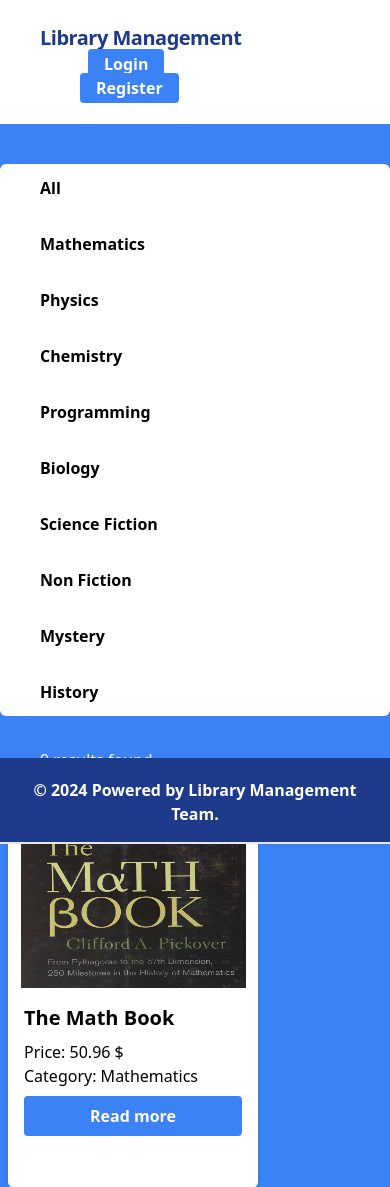
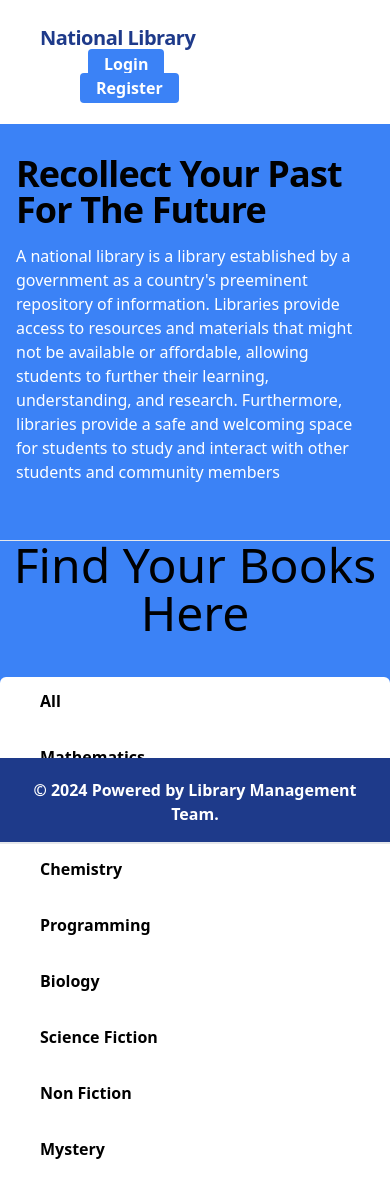
Before and after one commit to GitHub-Sanjit/national_library, a Django app: page / in a window 390 px wide. Shown: the top 1187 px of the page. Run offline with Django 4.2, Linux system fonts and the light colour scheme; data comes from the database, SQL or seed files in the repository; both versions use the stored data as it was after the commit.

Commit message:
Stuff section added

```diff
--- a/core/templates/base.html
+++ b/core/templates/base.html
@@ -21,6 +21,19 @@
     </head>
     <body class="bg-blue-500">
         {% include 'navbar.html' %}
+<section class="dark:bg-gray-900">
+    <div class="grid max-w-screen-xl px-4 py-8 mx-auto lg:gap-8 xl:gap-0 lg:py-16 lg:grid-cols-12">
+        <div class="mr-auto place-self-center lg:col-span-7">
+            <h1 class="max-w-2xl mb-4 text-4xl font-extrabold tracking-tight leading-none md:text-5xl xl:text-6xl dark:text-white">Recollect Your Past For The Future</h1>
+            <p class="max-w-2xl mb-6 font-light text-white lg:mb-8 md:text-lg lg:text-xl dark:text-gray-400">A national library is a library established by a government as a country's preeminent repository of information. Libraries provide access to resources and materials that might not be available or affordable, allowing students to further their learning, understanding, and research. Furthermore, libraries provide a safe and welcoming space for students to study and interact with other students and community members</p>
+
+        </div>
+        <div class="hidden lg:mt-0 lg:col-span-5 lg:flex">
+            <img class="rounded-xl" src="https://images.unsplash.com/photo-1481627834876-b7833e8f5570?q=80&w=1000&auto=format&fit=crop&ixlib=rb-4.0.3&ixid=M3wxMjA3fDB8MHxzZWFyY2h8Mnx8bGlicmFyeXxlbnwwfHwwfHx8MA%3D%3D">
+        </div>
+    </div>
+    <hr>
+</section>
         {% block body %}
             <div class="lg:container lg:mx-auto mb-20 " id="main">
                 {% include 'messages.html' %}
--- a/core/templates/index.html
+++ b/core/templates/index.html
@@ -3,6 +3,7 @@
 {% block content %}
 {% load static %}
 
+<h2 class="text-5xl text-center">Find Your Books Here</h2>
 <div class="flex flex-wrap">
     <div class="w-full md:w-1/4 lg:w-1/5 xl:w-1/6 mb-4">
         <div class="bg-white mt-10 rounded-md">
@@ -35,4 +36,56 @@
         </div>
     </div>
 </div>
+<hr>
+
+
+<h1 class="text-5xl text-center">Library Stuff Are Here To Help</h1>
+<div class="grid grid-cols-2 md:grid-cols-4 gap-4 p-10">
+    <div class="grid gap-4">
+        <div>
+            <img class="h-auto max-w-full rounded-lg" src="https://media.istockphoto.com/id/171577664/photo/female-business-professional-using-digital-tablet-isolated.jpg?s=612x612&w=0&k=20&c=bJeMDDwskQh2FE4DT_mzPz1N3OfNT1YIj2WdeNG4zEo=" alt="">
+        </div>
+        <div>
+            <img class="h-auto max-w-full rounded-lg" src="https://img.freepik.com/premium-photo/concept-business-young-man-standing-with-crossed-hands-against-white-background-smiling-cheery-camera_2221-8581.jpg" alt="">
+        </div>
+        <div>
+            <img class="h-auto max-w-full rounded-lg" src="https://media.istockphoto.com/id/1152213496/photo/smiling-smart-lady-working-in-prosperous-company.jpg?s=612x612&w=0&k=20&c=3v1p5v_eGRf-dbJof224_sneXt7Scvl295DPsGTm3Co=" alt="">
+        </div>
+    </div>
+    <div class="grid gap-4">
+        <div>
+            <img class="h-auto max-w-full rounded-lg" src="https://watermark.lovepik.com/photo/50770/3402.jpg_wh1200.jpg" alt="">
+        </div>
+        <div>
+            <img class="h-auto max-w-full rounded-lg" src="https://img.freepik.com/free-photo/successful-cute-businesswoman-with-crossed-arms-standing-white_186202-1938.jpg?size=626&ext=jpg&ga=GA1.1.632798143.1705536000&semt=ais" alt="">
+        </div>
+        <div>
+            <img class="h-auto max-w-full rounded-lg" src="https://stylesatlife.com/wp-content/uploads/2019/08/Formal-hairstyles-for-men6.jpg" alt="">
+        </div>
+    </div>
+    <div class="grid gap-4">
+        <div>
+            <img class="h-auto max-w-full rounded-lg" src="https://img.freepik.com/free-photo/close-up-photo-young-successful-business-man-black-suit_171337-9509.jpg" alt="">
+        </div>
+        <div>
+            <img class="h-auto max-w-full rounded-lg" src="https://bestdelegate.com/wp-content/uploads/2011/03/Businesswomenattire.jpg" alt="">
+        </div>
+        <div>
+            <img class="h-auto max-w-full rounded-lg" src="https://img.freepik.com/free-photo/handsome-young-businessman-suit_273609-6513.jpg?size=626&ext=jpg&ga=GA1.1.632798143.1705536000&semt=ais" alt="">
+        </div>
+    </div>
+    <div class="grid gap-4">
+        <div>
+            <img class="h-auto max-w-full rounded-lg" src="https://img.freepik.com/free-photo/smiling-blonde-business-woman_171337-6294.jpg?size=626&ext=jpg&ga=GA1.1.632798143.1705449600&semt=ais" alt="">
+        </div>
+        <div>
+            <img class="h-auto max-w-full rounded-lg" src="https://media.istockphoto.com/id/1034391536/photo/portrait-of-cheerful-excited-joyful-satisfied-handsome-attractive-fashionable-macho-guy.webp?b=1&s=170667a&w=0&k=20&c=KyZKns8NSrIELaOpt2vtoVGazgCu7teXi_uSjumAZ_M=" alt="">
+        </div>
+        <div>
+            <img class="h-auto max-w-full rounded-lg" src="https://images.unsplash.com/photo-1610088441520-4352457e7095?q=80&w=1000&auto=format&fit=crop&ixlib=rb-4.0.3&ixid=M3wxMjA3fDB8MHxzZWFyY2h8MTh8fG1lbnxlbnwwfHwwfHx8MA%3D%3D" alt="">
+        </div>
+    </div>
+</div>
+
+
 {% endblock %}
--- a/core/templates/navbar.html
+++ b/core/templates/navbar.html
@@ -1,6 +1,6 @@
-<nav class="flex items-center justify-between flex-wrap bg-white p-6 px-10">
+<nav class="flex items-center justify-between flex-wrap p-6 px-10 bg-white border-gray-200 dark:bg-gray-900">
     <div class="flex items-center flex-shrink-0 text-white mr-6">
-        <span class="font-semibold text-xl tracking-tight text-blue-900"><a href="/">Library Management</a></span>
+        <span class="font-semibold text-xl tracking-tight text-blue-900"><a href="/">National Library</a></span>
     </div>
     <div class="block lg:hidden">
 
@@ -13,13 +13,12 @@
                 </a>
             </div>
             <div class="flex w-auto">
-                <div class="text-blue-900 my-auto font-black px-5">Welcome, {{ request.user.first_name }} (Balance : {{request.user.account.balance}}) </div>
+                <div class="text-blue-900  font-black px-5">Welcome, {{ request.user.first_name }} (Balance : {{request.user.account.balance}}) </div>
                 <a href="{% url 'profile' %}" class="bg-blue-500 hover:bg-blue-700 text-white font-bold py-1 mx-2 px-4 rounded focus:outline-none focus:shadow-outline">Profile</a>
                 <form method="POST" action="{% url 'logout' %}"  >
                     {% csrf_token %}
                 <button type="submit" class="bg-blue-500 hover:bg-blue-700 text-white font-bold py-1 px-4 rounded focus:outline-none focus:shadow-outline" >Logout</button>
                 </form>
-                {% comment %} <a href="{% url 'logout' %}" class="bg-blue-500 hover:bg-blue-700 text-white font-bold py-1 px-4 rounded focus:outline-none focus:shadow-outline" >Logout</a> {% endcomment %}
             </div>
         {% else %}
             <div class="text-md lg:flex-grow"></div>
```
Also changed, not shown: db.sqlite3.
